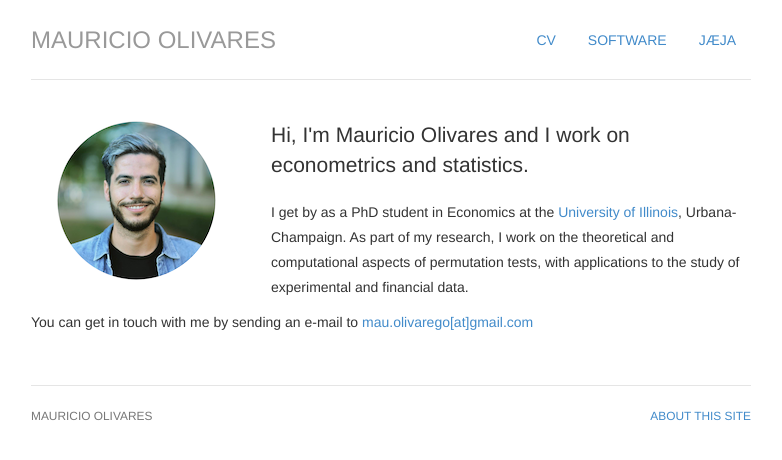
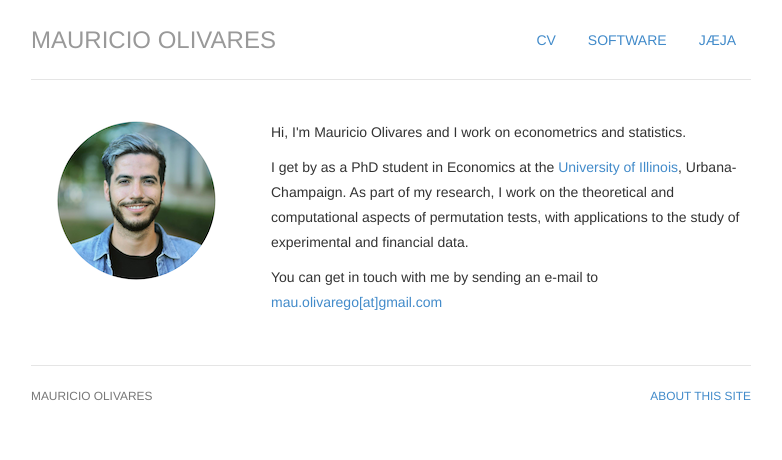
Before and after one commit to mauolivares/mauolivares.github.io, a Jekyll site: the page built from index.html, in a window 1280 px wide. Shown: the top 460 px of the page, without its empty margins (249-1031 px from the left). Built offline with Jekyll 4.4.1, drawn with Linux system fonts in a browser that asks for light colours.

Commit message:
update front page

```diff
--- a/index.html
+++ b/index.html
@@ -13,7 +13,7 @@ description: Mauricio Olivares is a 5th year PhD student in Economics at the Uni
 	<img  class="img-circle avatar" alt="Mauricio Olivares" src="img/mauolivares.png" align="left" , hspace="10px">
 	</div>
 	<div>
-	<p class="lead">Hi, I'm <span itemprop="name">Mauricio Olivares</span> and I work on econometrics and statistics.</p>
+	<p> Hi, I'm <span itemprop="name">Mauricio Olivares</span> and I work on econometrics and statistics.</p>
 	<p> I get by as a <span itemprop="title">PhD student in Economics</span> at <span itemprop="affiliation">the <a href="https://economics.illinois.edu/">University of Illinois</a></span>, <span itemprop="locality">Urbana-Champaign</span>.
 	    As part of my research, I work on the theoretical and computational aspects of permutation tests, with applications to the study of experimental and financial data.
 	<p> You can get in touch with me by sending an e-mail to <a href="mailto:mau.olivarego@gmail.com">mau.olivarego[at]gmail.com</a>
```
